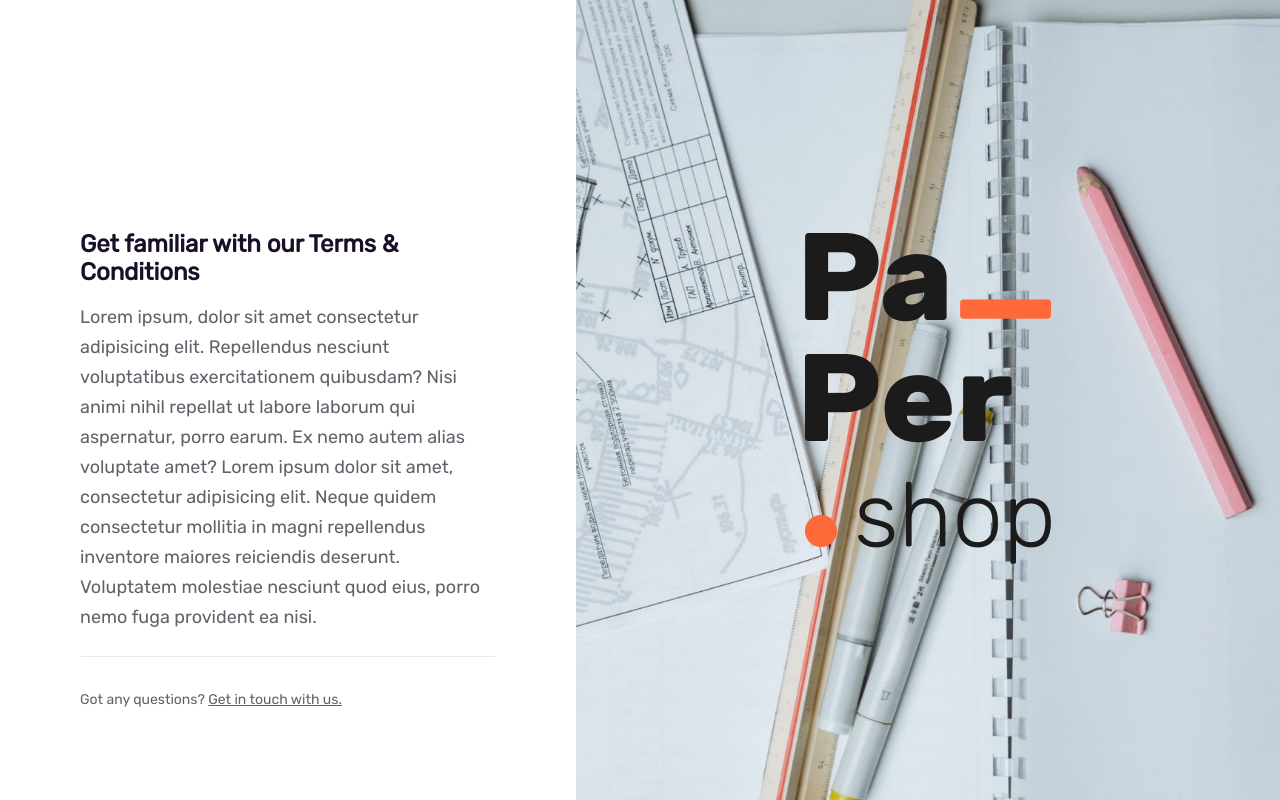
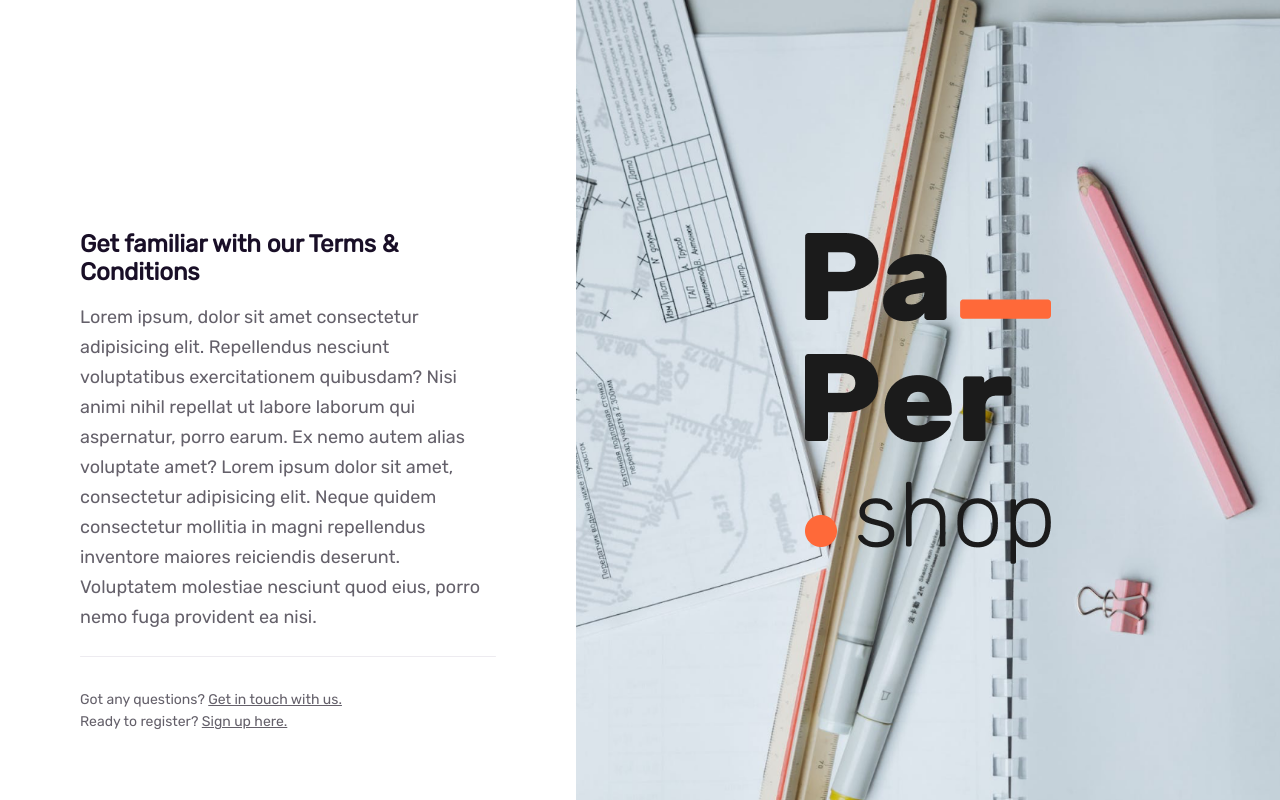
Before and after one commit to lidiabylicka/frontend, a plain HTML site: page terms.html in a window 1280 px wide. Drawn offline with Linux system fonts and the light colour scheme.

Commit message:
finishing off

```diff
--- a/profile.js
+++ b/profile.js
@@ -60,5 +60,7 @@ toLogout.addEventListener("click", () => {
 function logOut() {
   localStorage.removeItem("access_token");
   localStorage.removeItem("rememberMe");
+  localStorage.removeItem("firstName");
+
   window.location.href = "./login.html";
 }
--- a/terms.html
+++ b/terms.html
@@ -32,7 +32,14 @@
             <div class="lineBackground"></div>
           </div>
           <div class="footer">
-            <p>Got any questions? <a href="">Get in touch with us.</a></p>
+            <p>
+              Got any questions?
+              <a href="mailto:lidiabylicka@gmail.com">Get in touch with us.</a>
+              <br />
+              Ready to register?
+              <a href="./index.html">Sign up here.</a>
+            </p>
+            <p></p>
           </div>
         </div>
       </div>
```
Also changed, not shown: 1 other file.
